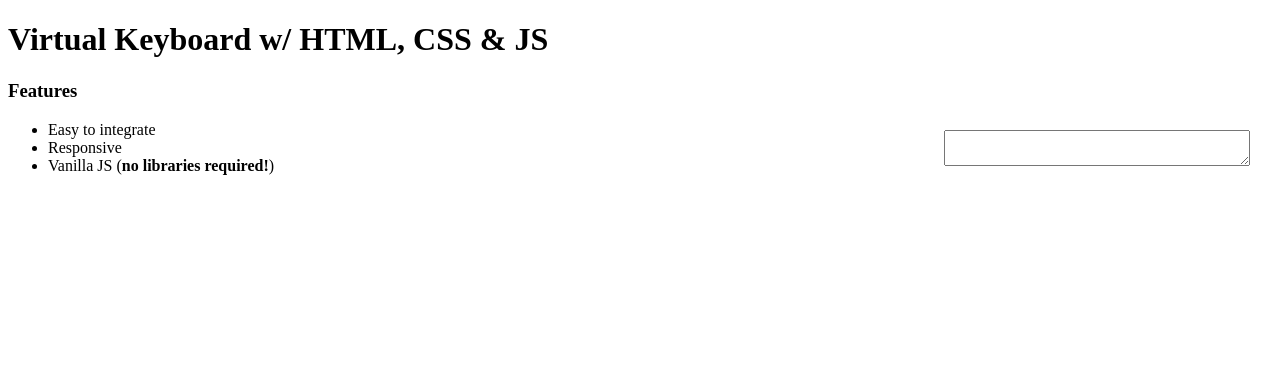
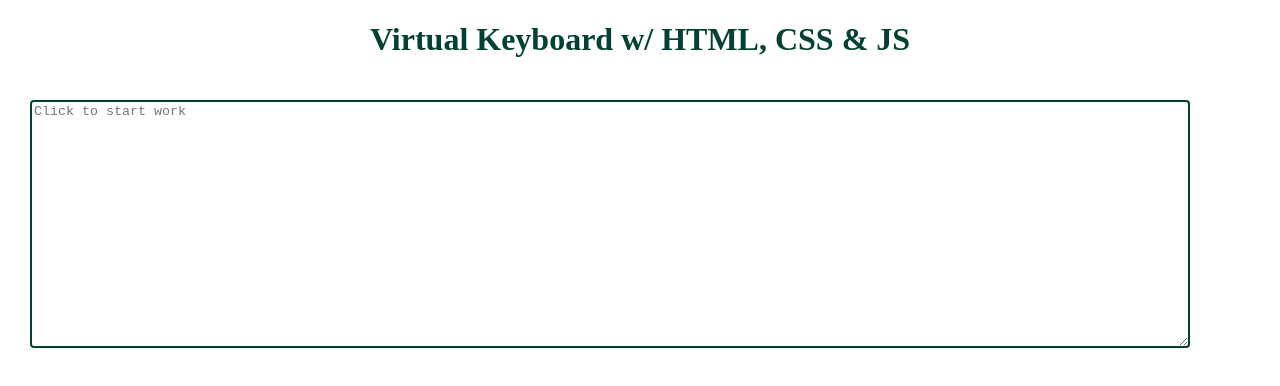
Before and after one commit to LexasBY/Virtual-Keyboard, a plain HTML site: page index.html in a window 1280 px wide. Drawn offline with Linux system fonts and the light colour scheme.

Commit message:
feat: change styles

```diff
--- a/index.html
+++ b/index.html
@@ -10,13 +10,8 @@
 </head>
 <body>
   <h1>Virtual Keyboard w/ HTML, CSS & JS</h1>
-  <h3>Features</h3>
-  <ul>
-    <li>Easy to integrate</li>
-    <li>Responsive</li>
-    <li>Vanilla JS (<strong>no libraries required!</strong>)</li>
-  </ul>
-  <textarea class="use-keyboard-input" ></textarea>
+
+  <textarea class="use-keyboard-input" placeholder="Click to start work"></textarea>
   <!-- <div class="keyboard">
     <div class="keyboard__keys">
       <button type="button" class="keyboard__key">a</button>
--- a/style.css
+++ b/style.css
@@ -1,8 +1,15 @@
+h1{
+  color: #004134;
+  text-align: center;
+}
 .use-keyboard-input {
 position: absolute;
-top: 130px;
-right: 30px;
-width: 300px
+top: 100px;
+left: 30px;
+width: 90%;
+height: 30%;
+border: 2px solid #004134;
+border-radius: 4px;
 }
 
 .keyboard {
```
